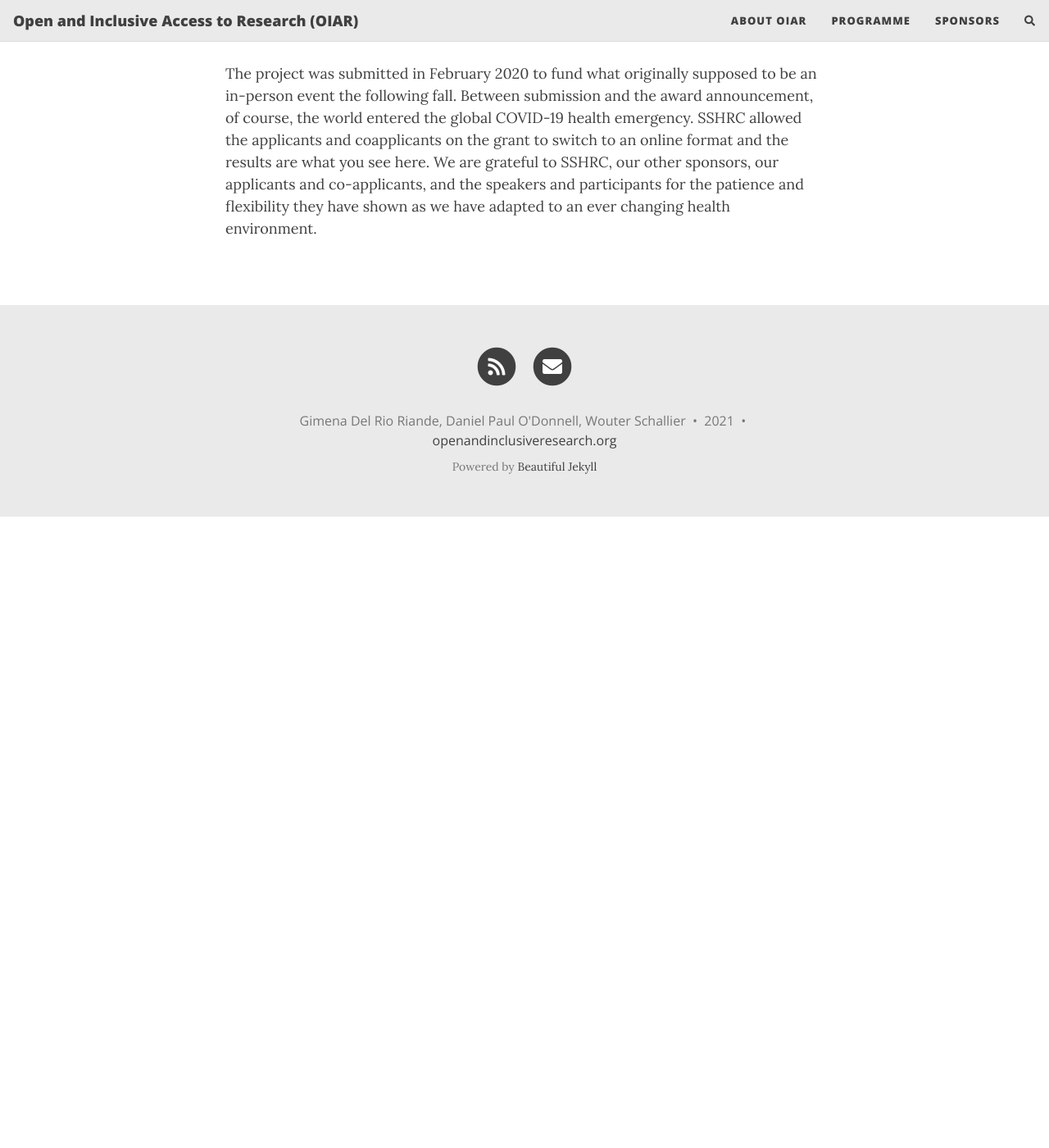
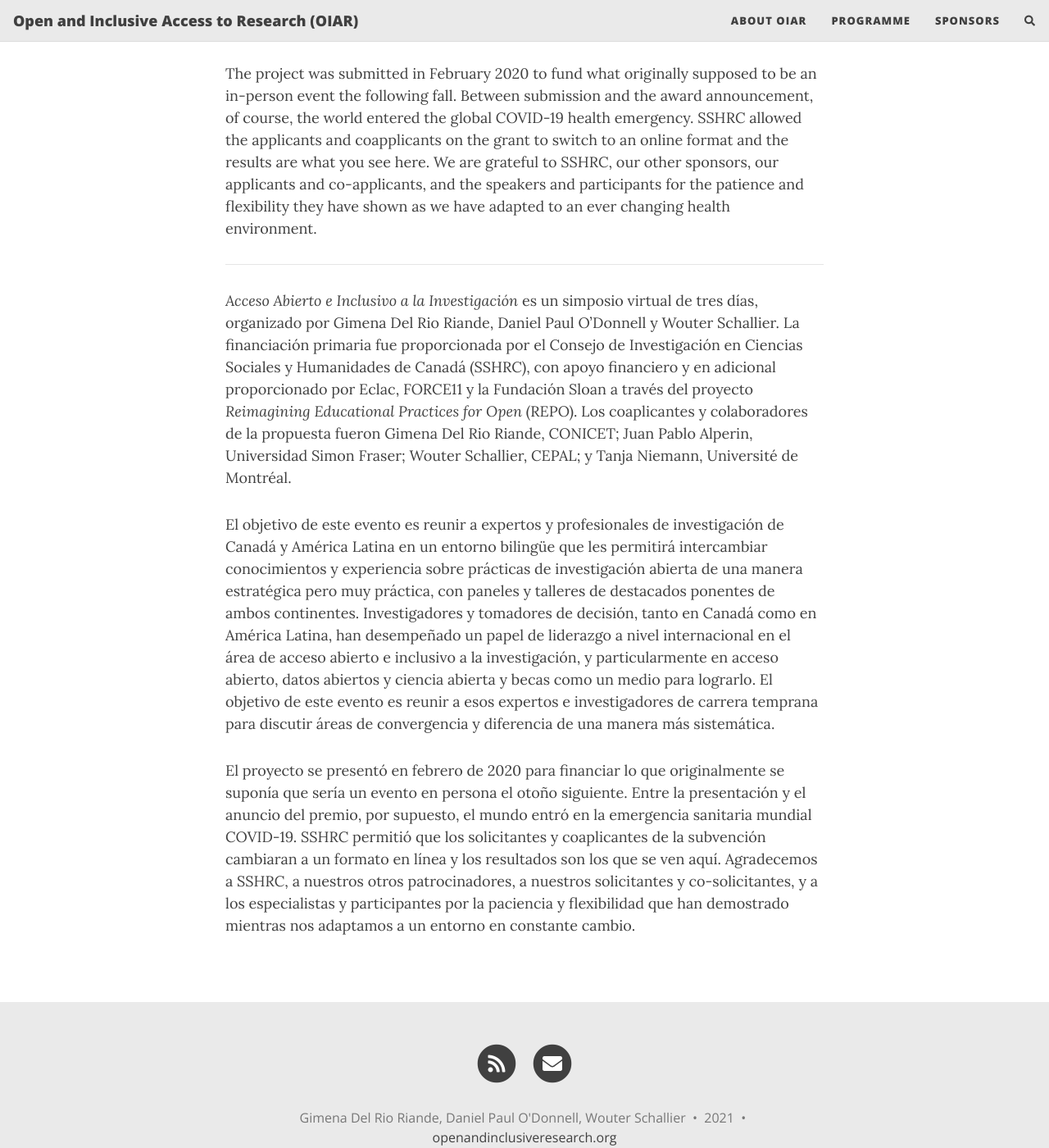
Before and after one commit to caedmon5/OIAR, a Jekyll site: the page built from aboutOIAR.md, in a window 1280 px wide and 1400 px high, scrolled down 921 px. Shown: the whole window at 82% size. Built offline with Jekyll 4.4.1, drawn with Linux system fonts in a browser that asks for light colours; nearby versions of some CDN libraries; comment, search, counter and statistics services are not loaded; before the commit the page ends 1551 px from its top, so only the background shows below that.

Commit message:
Traduccion

```diff
--- a/aboutOIAR.md
+++ b/aboutOIAR.md
@@ -9,3 +9,12 @@ _Open and Inclusive Access to Research_ is a three day virtual symposium, organi
 The goal of this workshop is to bring experts and early career research professionals from Canada and Latin America together in a bilingual workshop environment that will enable them to exchange knowledge and expertise about Open Research Practices in a strategic yet very hands-on manner, with panels and prominent speakers from both continents. Researchers and policy makers in both Canada and Latin America have played leading roles internationally in the area of Open and Inclusive access to research, and particularly in Open Access, Open Data, and Open Science and Scholarship as a means to achieve this. The goal of this workshop is to bring those experts and early career researchers together to discuss areas of convergence and difference in a more systematic way.
 
 The project was submitted in February 2020 to fund what originally supposed to be an in-person event the following fall. Between submission and the award announcement, of course, the world entered the global COVID-19 health emergency. SSHRC allowed the applicants and coapplicants on the grant to switch to an online format and the results are what you see here. We are grateful to SSHRC, our other sponsors, our applicants and co-applicants, and the speakers and participants for the patience and flexibility they have shown as we have adapted to an ever changing health environment.
+
+----
+
+
+_Acceso Abierto e Inclusivo a la Investigación_ es un simposio virtual de tres días, organizado por Gimena Del Rio Riande, Daniel Paul O'Donnell y Wouter Schallier. La financiación primaria fue proporcionada por el Consejo de Investigación en Ciencias Sociales y Humanidades de Canadá (SSHRC), con apoyo financiero y en adicional proporcionado por Eclac, FORCE11 y la Fundación Sloan a través del proyecto _Reimagining Educational Practices for Open_ (REPO). Los coaplicantes y colaboradores de la propuesta fueron Gimena Del Rio Riande, CONICET; Juan Pablo Alperin, Universidad Simon Fraser; Wouter Schallier, CEPAL; y Tanja Niemann, Université de Montréal.
+
+El objetivo de este evento es reunir a expertos y profesionales de investigación de Canadá y América Latina en un entorno bilingüe que les permitirá intercambiar conocimientos y experiencia sobre prácticas de investigación abierta de una manera estratégica pero muy práctica, con paneles y talleres de destacados ponentes de ambos continentes. Investigadores y tomadores de decisión, tanto en Canadá como en América Latina, han desempeñado un papel de liderazgo a nivel internacional en el área de acceso abierto e inclusivo a la investigación, y particularmente en acceso abierto, datos abiertos y ciencia abierta y becas como un medio para lograrlo. El objetivo de este evento es reunir a esos expertos e investigadores de carrera temprana para discutir áreas de convergencia y diferencia de una manera más sistemática.
+
+El proyecto se presentó en febrero de 2020 para financiar lo que originalmente se suponía que sería un evento en persona el otoño siguiente. Entre la presentación y el anuncio del premio, por supuesto, el mundo entró en la emergencia sanitaria mundial COVID-19. SSHRC permitió que los solicitantes y coaplicantes de la subvención cambiaran a un formato en línea y los resultados son los que se ven aquí. Agradecemos a SSHRC, a nuestros otros patrocinadores, a nuestros solicitantes y co-solicitantes, y a los especialistas y participantes por la paciencia y flexibilidad que han demostrado mientras nos adaptamos a un entorno en constante cambio.
```
